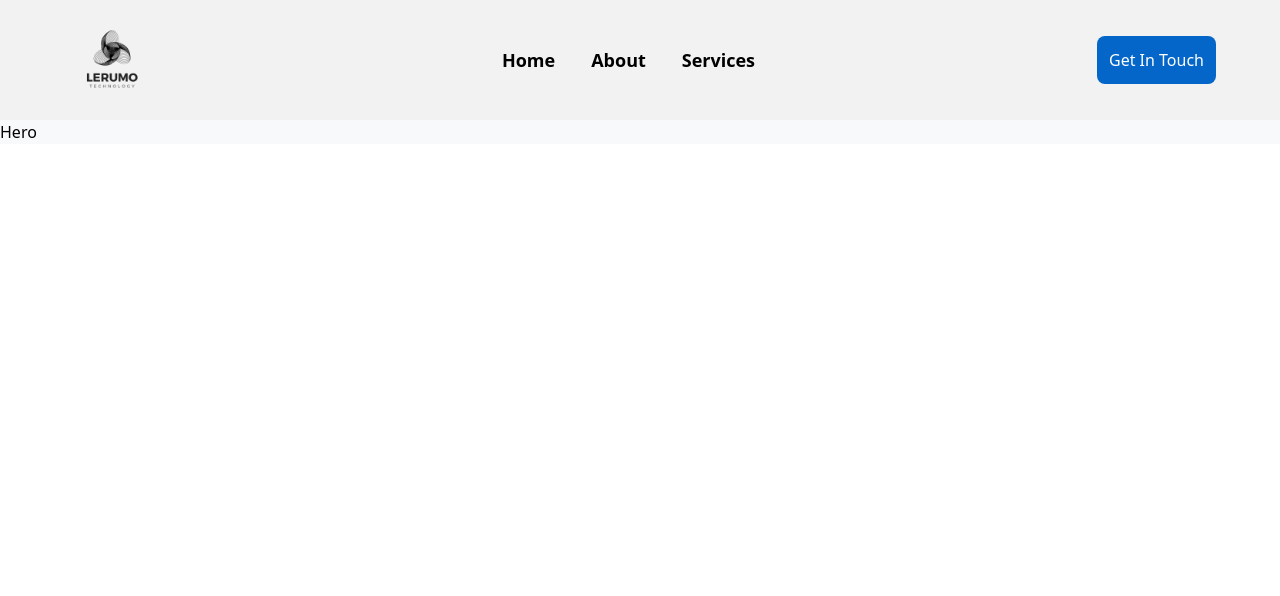
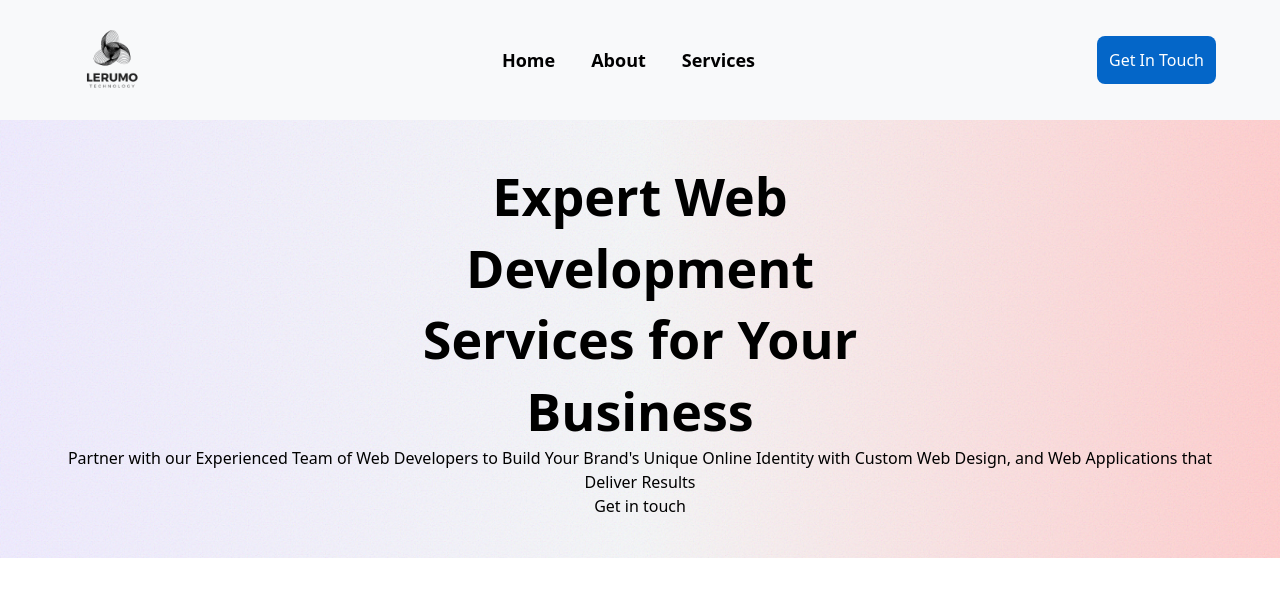
Before and after one commit to rorisangputu/lerumoweb, a React (Vite) app: page / in a window 1280 px wide. Shown: the top 596 px of the page. Built offline with nearby package versions, Linux system fonts and the light colour scheme.

Commit message:
adding hero info

```diff
--- a/src/Components/Hero.jsx
+++ b/src/Components/Hero.jsx
@@ -1,8 +1,23 @@
-import React from 'react'
+import Button from "./Button"
+
 
 const Hero = () => {
     return (
-        <div>Hero</div>
+        <section className="hero-bg">
+            <div className="w-[90%] mx-auto py-10 flex flex-col
+                    justify-center items-center text-center">
+                <h1 className="text-[52px] !leading-snug font-bold
+                    w-[550px]">
+                    Expert Web Development Services for Your Business
+                </h1>
+                <p>
+                    Partner with our Experienced Team of Web Developers
+                    to Build Your Brand's Unique Online Identity with Custom
+                    Web Design, and Web Applications that Deliver Results
+                </p>
+                <Button title="Get in touch" />
+            </div>
+        </section>
     )
 }
 
--- a/src/Components/Navbar.jsx
+++ b/src/Components/Navbar.jsx
@@ -5,7 +5,7 @@ import { HiOutlineMenuAlt3 } from "react-icons/hi";
 
 const Navbar = () => {
     return (
-        <nav className="bg-bgsecondary">
+        <nav className="bg-bg">
             <div className="w-[90%] mx-auto py-3 flex justify-between items-center">
                 <div className='flex items-center'>
                     <img src={Logo} alt="" className='w-24' />
--- a/src/Pages/Home.jsx
+++ b/src/Pages/Home.jsx
@@ -1,4 +1,3 @@
-import React from 'react'
 import Hero from '../Components/Hero'
 
 const Home = () => {
```
